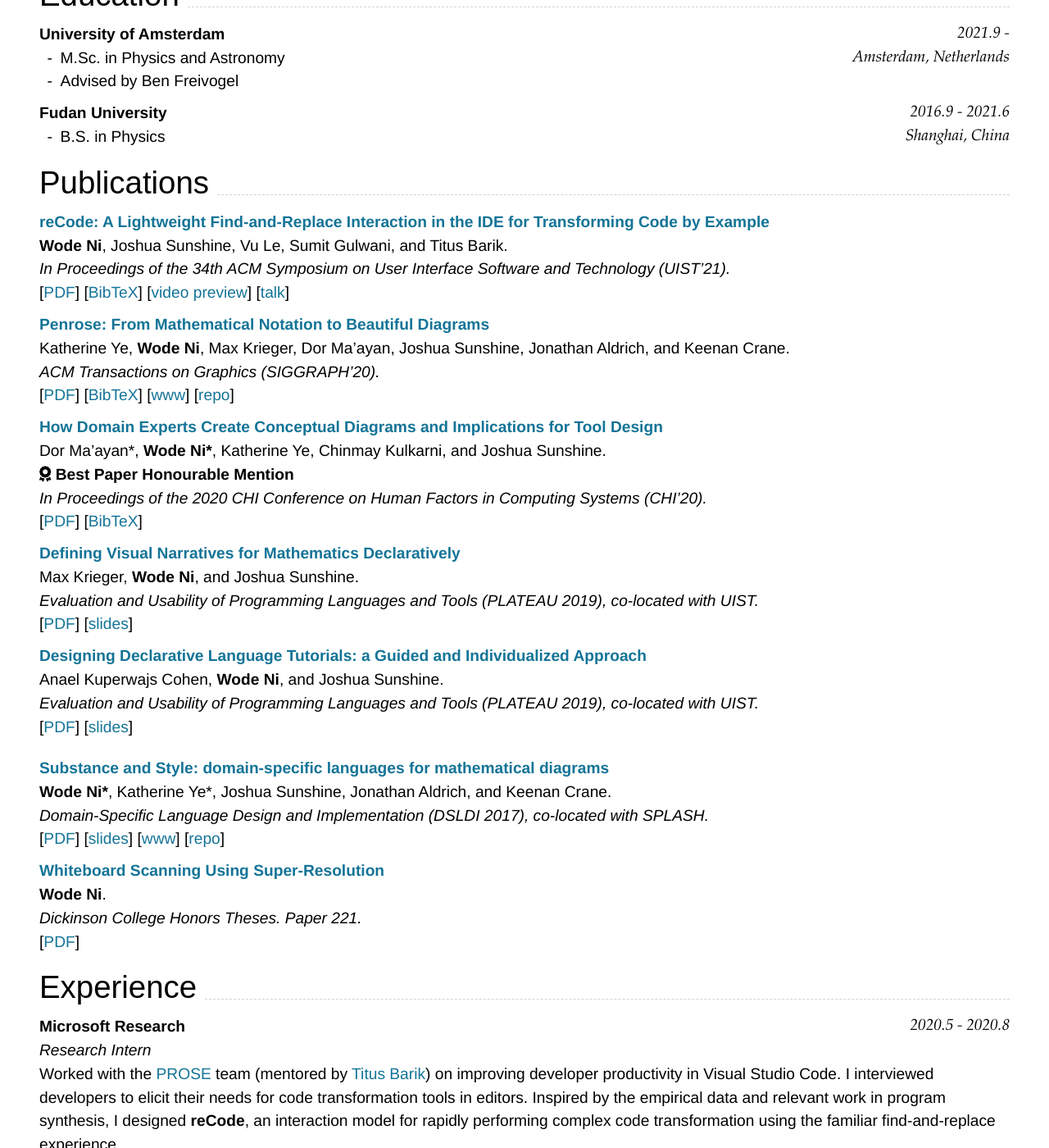
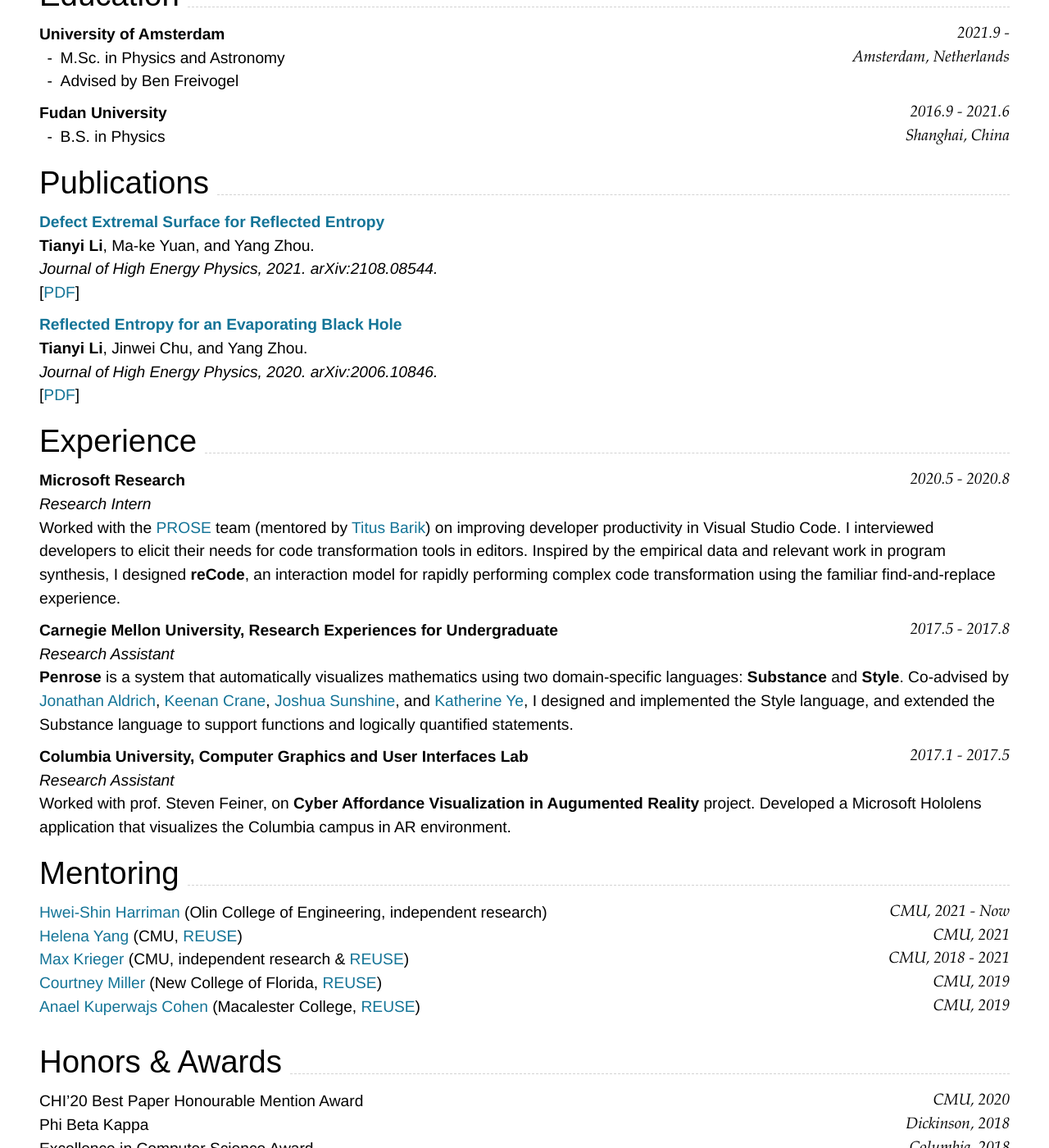
Before and after one commit to tianyi-phy/cv, a Jekyll site: the page built from index.md, in a window 1280 px wide and 1400 px high, scrolled down 262 px. Shown: the whole window at 82% size. Built offline with Jekyll 4.4.1, drawn with Linux system fonts in a browser that asks for light colours; nearby versions of some CDN libraries.

Commit message:
Update index.md

```diff
--- a/index.md
+++ b/index.md
@@ -40,59 +40,17 @@ Shanghai, China
 
 ## Publications
 
-### [**reCode: A Lightweight Find-and-Replace Interaction in the IDE for Transforming Code by Example**]({{ page.homepage.url }}/assets/uist-21-recode.pdf)
-**Wode Ni**, Joshua Sunshine, Vu Le, Sumit Gulwani, and Titus Barik.<br>
-_In Proceedings of the 34th ACM Symposium on User Interface Software and Technology (UIST'21)._ <br>
+### [**Defect Extremal Surface for Reflected Entropy**]({{ page.homepage.url }}/assets/uist-21-recode.pdf)
+**Tianyi Li**, Ma-ke Yuan, and Yang Zhou.<br>
+_Journal of High Energy Physics, 2021. arXiv:2108.08544._ <br>
 [[PDF]({{ page.homepage.url }}/assets/uist-21-recode.pdf)]
-[[BibTeX]({{ page.homepage.url }}/assets/uist-21-recode.txt)]
-[[video preview](https://youtu.be/fMdHK9UrgQ4)]
-[[talk](https://youtu.be/_GQ8E7EMMws)]
 
 
-### [**Penrose: From Mathematical Notation to Beautiful Diagrams**](http://penrose.ink/media/Penrose_SIGGRAPH2020.pdf)
-Katherine Ye, **Wode Ni**, Max Krieger, Dor Ma'ayan, Joshua Sunshine, Jonathan Aldrich, and Keenan Crane.<br>
-_ACM Transactions on Graphics (SIGGRAPH'20)._<br>
-[[PDF](http://penrose.ink/media/Penrose_SIGGRAPH2020.pdf)]
-[[BibTeX]({{ page.homepage.url }}/assets/siggraph20-penrose.txt)]
-[[www](http://penrose.ink/siggraph20.html)]
-[[repo](https://github.com/penrose/penrose)]
+### [**Reflected Entropy for an Evaporating Black Hole**]({{ page.homepage.url }}/assets/uist-21-recode.pdf)
+**Tianyi Li**, Jinwei Chu, and Yang Zhou.<br>
+_Journal of High Energy Physics, 2020. arXiv:2006.10846._ <br>
+[[PDF]({{ page.homepage.url }}/assets/uist-21-recode.pdf)]
 
-### [**How Domain Experts Create Conceptual Diagrams and Implications for Tool Design**]({{ page.homepage.url }}/assets/chi-20-natural-diagramming.pdf)
-
-Dor Ma'ayan\*, **Wode Ni\***, Katherine Ye, Chinmay Kulkarni, and Joshua Sunshine.<br>
-<i class="fas fa-award"></i> <strong>Best Paper Honourable Mention</strong><br>
-_In Proceedings of the 2020 CHI Conference on Human Factors in Computing Systems (CHI'20)._<br>
-[[PDF]({{ page.homepage.url }}/assets/chi-20-natural-diagramming.pdf)]
-[[BibTeX]({{ page.homepage.url }}/assets/chi-20-natural-diagramming.txt)]
-
-### [**Defining Visual Narratives for Mathematics Declaratively**](http://2019.plateau-workshop.org/assets/papers-2019/9.pdf)
-
-Max Krieger, **Wode Ni**, and Joshua Sunshine.<br>
-_Evaluation and Usability of Programming Languages and Tools (PLATEAU 2019), co-located with UIST._<br>
-[[PDF](http://2019.plateau-workshop.org/assets/papers-2019/9.pdf)]
-[[slides]({{ page.homepage.url }}/assets/plateau-19-presentation.pdf)]
-
-### [**Designing Declarative Language Tutorials: a Guided and Individualized Approach**](http://2019.plateau-workshop.org/assets/papers-2019/2.pdf)
-
-Anael Kuperwajs Cohen, **Wode Ni**, and Joshua Sunshine.<br>
-_Evaluation and Usability of Programming Languages and Tools (PLATEAU 2019), co-located with UIST._<br>
-[[PDF](http://2019.plateau-workshop.org/assets/papers-2019/2.pdf)]
-[[slides]({{ page.homepage.url }}/assets/plateau-19-presentation.pdf)]
-
----
-
-### [**Substance and Style: domain-specific languages for mathematical diagrams**](https://2017.splashcon.org/event/dsldi-2017-substance-and-style-domain-specific-languages-for-mathematical-diagrams)
-
-**Wode Ni\***, Katherine Ye\*, Joshua Sunshine, Jonathan Aldrich, and Keenan Crane.<br> _Domain-Specific Language Design and Implementation (DSLDI 2017), co-located with SPLASH._ <br>
-[[PDF]({{ page.homepage.url }}/assets/dsldi.pdf)]
-[[slides]({{ page.homepage.url }}/assets/dsldi-presentation.pdf)]
-[[www](http://penrose.ink)]
-[[repo](https://github.com/penrose/penrose)]
-
-### [**Whiteboard Scanning Using Super-Resolution**](http://scholar.dickinson.edu/student_honors/221/)
-
-**Wode Ni**.<br> _Dickinson College Honors Theses. Paper 221._<br>
-[[PDF]({{ page.homepage.url }}/assets/superres.pdf)]
 
 ## Experience
 
```
